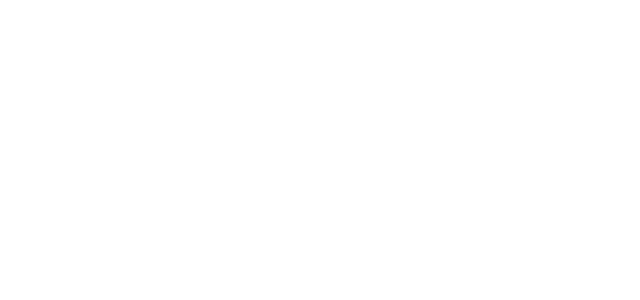
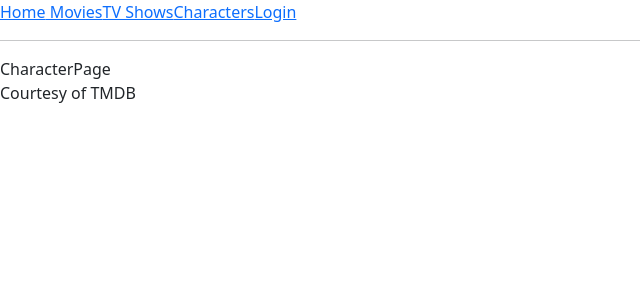
Before and after one commit to seanjan10/CharacterRater, a React (Create React App) app in the folder client/: page /character/1 in a window 1280 px wide. Shown: the top 300 px of the page, without its empty margins (0-640 px from the left). Built offline with nearby package versions, Linux system fonts and the light colour scheme.

Commit message:
movies now display characters

```diff
--- a/client/src/App.js
+++ b/client/src/App.js
@@ -3,6 +3,7 @@
 import Public from './components/Public'
 import Login from './components/Login'
 import MediaPage from './components/MediaPage'
+import CharacterPage from './components/CharacterPage'
 
 
 function App() {
@@ -13,6 +14,7 @@
         <Route path="login" element={<Login />} />
         <Route path="tv/:id" element={<MediaPage media="tv"/>} />
         <Route path="movie/:id" element={<MediaPage media="movie"/>} />
+        <Route path="character/:id" element={<CharacterPage />} />
       </Route>
     </Routes>
   )
--- a/client/src/components/CharacterDisplay.js
+++ b/client/src/components/CharacterDisplay.js
@@ -1,12 +1,12 @@
 import { useEffect, useState } from "react"
 import fetchJSON from "./fetchJSON";
-const CharacterDisplay = ({mediaID}) => {
+const CharacterDisplay = ({mediaID, mediaType}) => {
 
     const [characters, setCharacters] = useState("");
-
+    //initial data
     useEffect(() => {
 
-        const charactersAPIString = `https://api.themoviedb.org/3/tv/${mediaID}/aggregate_credits?api_key=${process.env.REACT_APP_TMDB_API_KEY}`
+        const charactersAPIString = mediaType === 'tv' ?  `https://api.themoviedb.org/3/tv/${mediaID}/aggregate_credits?api_key=${process.env.REACT_APP_TMDB_API_KEY}` : `https://api.themoviedb.org/3/movie/${mediaID}/credits?api_key=${process.env.REACT_APP_TMDB_API_KEY}`
 
         const getCharacters = async () => {
             const data = await fetchJSON(charactersAPIString);
@@ -14,7 +14,7 @@
         }
         getCharacters();
     }, [])
-
+    //comparator for Array.sort
     function sortByEpisodeCount(a,b) {
         if (a.episode_count > b.episode_count) {
             return -1
@@ -25,7 +25,8 @@
 
     return (
         <div className="">
-            {characters.cast &&
+            {/* display actors and characters from tv show */}
+            {mediaType === 'tv' && characters.cast &&
             characters.cast.map( (item, i) => {
                return (<p key={i}><b>real name </b> = {item.name}  <b> character name </b> =
                {/* sort characters based on how many episodes that character appeared in if the actor played more than one character */}
@@ -47,6 +48,15 @@
 
                </p>)
             })}
+            {/* display actors and characters from movie */}
+            {mediaType === 'movie' && characters.cast &&
+            characters.cast.map( (item, i) => {
+               return (<p key={i}><b>real name </b> = {item.name}  <b> character name </b> = {item.character}
+               </p>)
+            })}
+
+
+
         </div>
     )
 }
--- /dev/null
+++ b/client/src/components/CharacterPage.js
@@ -0,0 +1,8 @@
+
+const CharacterPage = () => {
+  return (
+    <div>CharacterPage</div>
+  )
+}
+
+export default CharacterPage
--- a/client/src/components/MediaPage.js
+++ b/client/src/components/MediaPage.js
@@ -36,14 +36,14 @@
             <img className="mediapage__image" src={imagePath + content.poster_path}></img>
             <p>{content.tagline}</p>
             <p>{media === "tv" ? content.name : content.title} ({getYear()})</p>
-            <p>{content.poster_path}</p>
+            {/*<p>{content.poster_path}</p> */ }
             <ul>
             {content.genres &&
             content.genres.map(( item, i ) => {
               return <li key={i}>{item.name} </li>
             })} </ul>
             <p>Overview <br/>{content.overview}</p>
-            <CharacterDisplay mediaID={id}/>
+            <CharacterDisplay mediaID={id} mediaType={media}/>
 
             </div>
         </>
```
